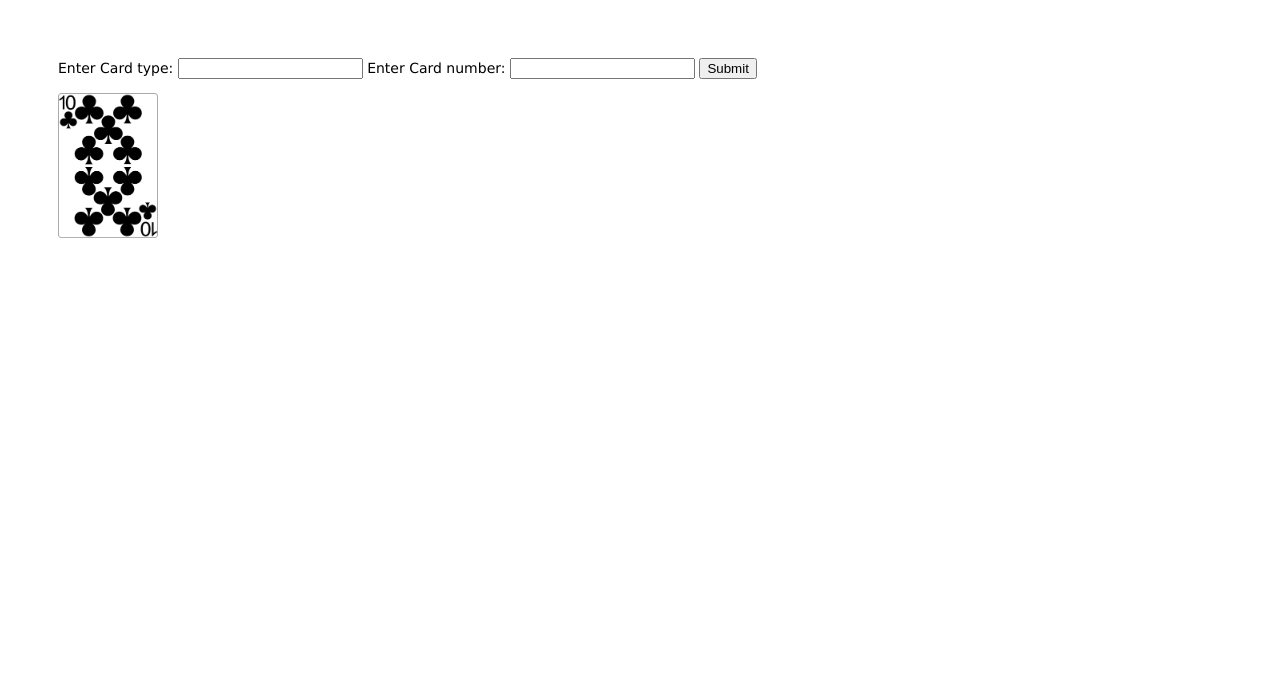
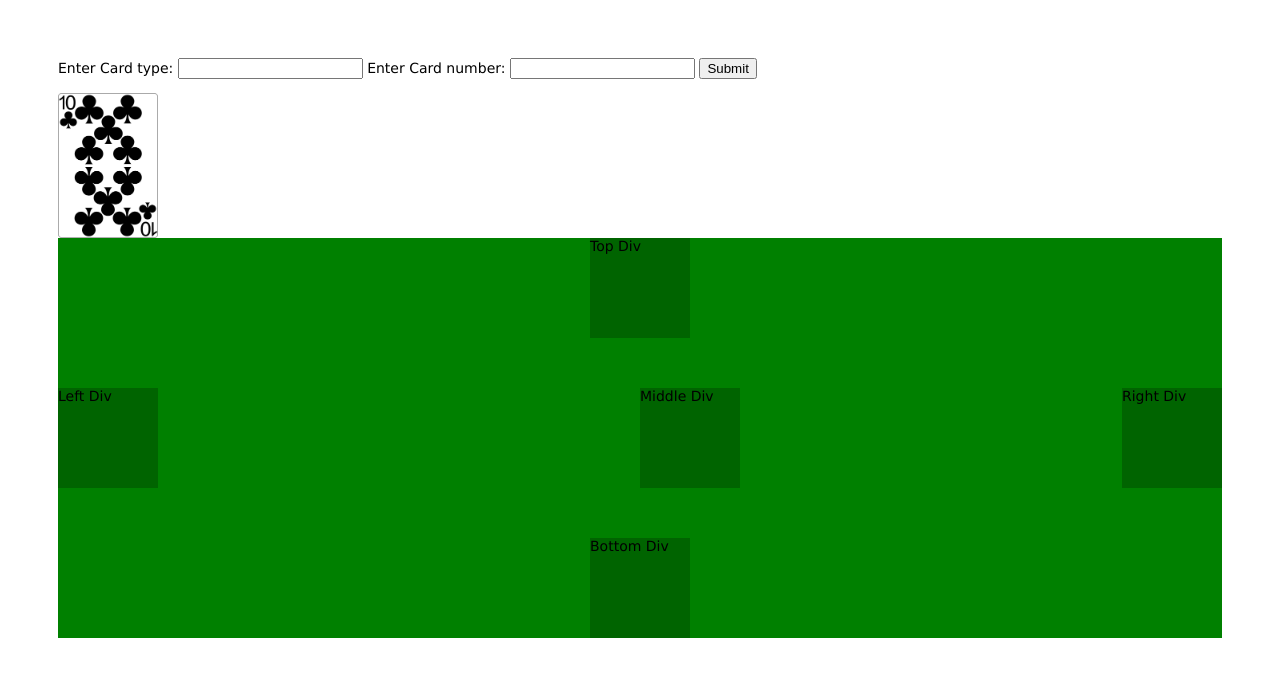
Before and after one commit to LeeviKamarainen/Moska, a website: page public/index.html in a window 1280 px wide. Drawn offline with Linux system fonts and the light colour scheme.

Commit message:
Adding HTML elements

```diff
--- a/public/index.html
+++ b/public/index.html
@@ -6,7 +6,7 @@
 </head>
 
 <body>
-
+  <script type="text/javascript" src="javascripts/addCard"></script>
   <form id="add-card-form">
     <label for="card-type">Enter Card type:</label>
     <input type="text" id="card-type" name="card-type">
@@ -23,6 +23,13 @@
 <div class="card-div">
   <img src="/images/cards/10_of_clubs.png" alt="/public/images/cards/10_of_clubs.png" class="card">
 </div>
+<div id="board">
+  <div id="top" class="board-player">Top Div</div>
+  <div id="left" class="board-player">Left Div</div>
+  <div id="middle" class="board-player">Middle Div</div>
+  <div id="right" class="board-player">Right Div</div>
+  <div id="bottom" class="board-player">Bottom Div</div>
+</div>
 </body>
 
 
--- a/public/stylesheets/style.css
+++ b/public/stylesheets/style.css
@@ -44,10 +44,9 @@ a {
 #middle {
   top: 50%;
   left: 50%;
-  margin: 0 auto;
-  display: flex;
-  justify-content: center;
-  align-items: center;
+  position: absolute;
+  transform: translateX(-50%);
+  transform: translateY(-50%);
 }
 
 /* Set the height of the top div */
@@ -59,7 +58,7 @@ a {
 }
 
 #board {
-  height: 300px;
+  height: 400px;
   display: flex;
   flex-direction: column;
   justify-content: space-between;
```
Also changed, not shown: 1 other file.
